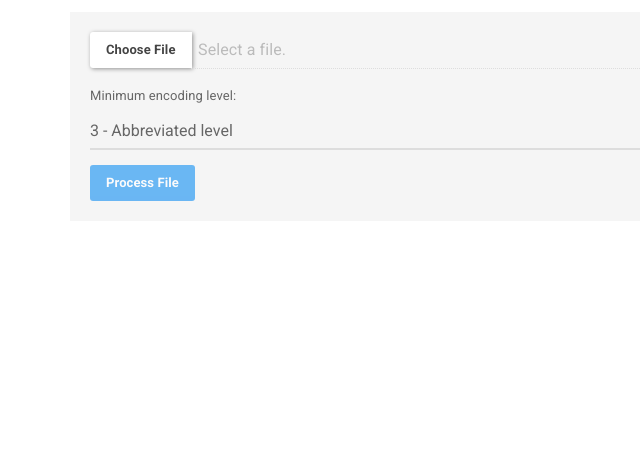
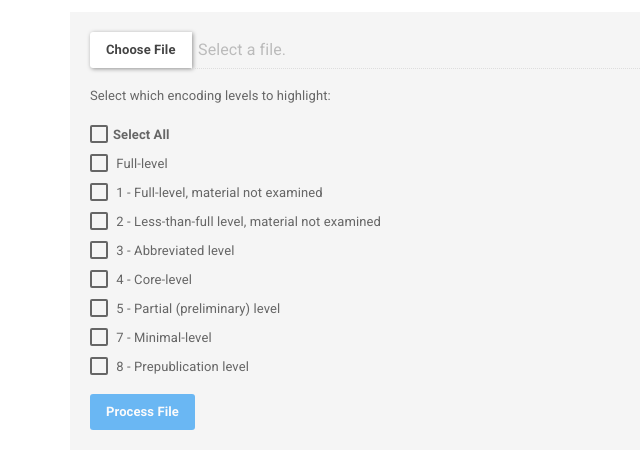
Before and after one commit to wc-library/biblevel-checker, a PHP site: page / in a window 1280 px wide. Shown: the part 59-528 px from the top of the page, without its empty margins (0-640 px from the left). Run offline with PHP 8.4, Linux system fonts and the light colour scheme; some libraries are stand-ins or nearby versions.

Commit message:
Started re-working index.php to use checkboxes instead of a select for choosing encoding levels.
- User now selects the encoding levels they want to highlight
- check_elvl_code() now takes an array of target ELVLs instead of a minimum ELVL. It will check to see if $elvl_code is one of the target ELVLs and flag it if so

```diff
--- a/handlers/encodinglevel_handler.php
+++ b/handlers/encodinglevel_handler.php
@@ -11,8 +11,8 @@ try {
 
     // Get array of $oclc numbers
     $oclc_list = file($_FILES['oclc_list']['tmp_name']);
-    // Get min-encoding-level (default to 3 if not set by client)
-    $min_elvl = (isset($_POST['min-encoding-level'])) ? $_POST['min-encoding-level'] : 3;
+    // Array of levels to highlight
+    $elvls = $_POST['encoding-levels'];
 
     // $results[$i] = ['oclc' => OCLC number, 'elvl' => encoding level] where $i = corresponding index in $oclc_list
     $results = [];
@@ -24,7 +24,7 @@ try {
         set_time_limit(30);
         $marcxml_string = get_bib_record($oclc);
         $elvl_code = get_elvl_code($marcxml_string);
-        $elvl_check_results = check_elvl_code($elvl_code, $min_elvl);
+        $elvl_check_results = check_elvl_code($elvl_code, $elvls);
         $results[$index] = ['oclc' => trim($oclc), 'elvl' => $elvl_check_results];
     }
 
--- a/index.php
+++ b/index.php
@@ -27,19 +27,63 @@ include_once 'templates/header.php';
                        id="file-select-text" placeholder="Select a file." >
             </div>
             <div class="form-group">
-                <label class="control-label" for="min-encoding-level-select">Minimum encoding level:</label>
-                <select class="form-control" required
-                        id="min-encoding-level-select" name="min-encoding-level">
-                    <option value=" ">Full-level</option>
-                    <option value="1">1 - Full-level, material not examined</option>
-                    <option value="2">2 - Less-than-full level, material not examined</option>
-                    <option value="3" selected>3 - Abbreviated level</option>
-                    <option value="4">4 - Core-level</option>
-                    <option value="5">5 - Partial (preliminary) level</option>
-                    <option value="7">7 - Minimal-level</option>
-                    <option value="8">8 - Prepublication level</option>
-                    <?php // TODO: figure out if levels I-J are relevant? ?>
-                </select>
+                <label class="control-label">
+                    Select which encoding levels to highlight:
+                </label>
+                <div id="encoding-level-select-div">
+                    <div class="checkbox">
+                        <label><input type="checkbox" id="encoding-levels-select-all"><b>Select All</b></label>
+                    </div>
+                    <div class="checkbox">
+                        <label><input type="checkbox" class="encoding-level-checkbox"
+                                      name="encoding-levels[]" value="0">
+                            Full-level
+                        </label>
+                    </div>
+                    <div class="checkbox">
+                        <label><input type="checkbox" class="encoding-level-checkbox"
+                                      name="encoding-levels[]" value="1">
+                            1 - Full-level, material not examined
+                        </label>
+                    </div>
+                    <div class="checkbox">
+                        <label><input type="checkbox" class="encoding-level-checkbox"
+                                      name="encoding-levels[]" value="2">
+                            2 - Less-than-full level, material not examined
+                        </label>
+                    </div>
+                    <div class="checkbox">
+                        <label><input type="checkbox" class="encoding-level-checkbox"
+                                      name="encoding-levels[]" value="3">
+                            3 - Abbreviated level
+                        </label>
+                    </div>
+                    <div class="checkbox">
+                        <label><input type="checkbox" class="encoding-level-checkbox"
+                                      name="encoding-levels[]" value="4">
+                            4 - Core-level
+                        </label>
+                    </div>
+                    <div class="checkbox">
+                        <label><input type="checkbox" class="encoding-level-checkbox"
+                                      name="encoding-levels[]" value="5">
+                            5 - Partial (preliminary) level
+                        </label>
+                    </div>
+                    <div class="checkbox">
+                        <label><input type="checkbox" class="encoding-level-checkbox"
+                                      name="encoding-levels[]" value="7">
+                            7 - Minimal-level
+                        </label>
+                    </div>
+                    <div class="checkbox">
+                        <label><input type="checkbox" class="encoding-level-checkbox"
+                                      name="encoding-levels[]" value="8">
+                            8 - Prepublication level
+                        </label>
+                    </div>
+
+                </div>
             </div>
             <input class="btn btn-primary" type="submit" disabled
                    id="file-select-submit" name="file-select-submit" value="Process File">
--- a/res/css/_global.scss
+++ b/res/css/_global.scss
@@ -10,6 +10,6 @@
 @import "mixins/transition";
 
 // Components
-@import "components/file-input";
+@import "components/input";
 @import "components/loader";
 @import "components/collapse";
--- a/res/css/components/_file-input.scss
+++ /dev/null
@@ -1,16 +0,0 @@
-/* For Bootstrap styling on input[type="file"]
- * See https://www.abeautifulsite.net/whipping-file-inputs-into-shape-with-bootstrap-3
- */
-
-/* Bootstrap file upload input */
-
-// The file select button
-input[type="file"].form-control-file {
-  display: none;
-}
-
-// The text field used to display file name
-input[type="text"].form-control-file {
-  padding-left: 0.75rem;
-  padding-right: 0.75rem;
-}
--- /dev/null
+++ b/res/css/components/_input.scss
@@ -0,0 +1,27 @@
+/*
+ * Additional styling for inputs
+ */
+
+// prevent checkbox label text from getting highlighted if rapidly clicking
+div.checkbox {
+  -webkit-user-select: none;
+  -moz-user-select: none;
+  -ms-user-select: none;
+  user-select: none;
+}
+
+
+/* Bootstrap file upload input
+ * See https://www.abeautifulsite.net/whipping-file-inputs-into-shape-with-bootstrap-3
+ */
+
+// The file select button
+input[type="file"].form-control-file {
+  display: none;
+}
+
+// The text field used to display file name
+input[type="text"].form-control-file {
+  padding-left: 0.75rem;
+  padding-right: 0.75rem;
+}
--- a/res/js/index.js
+++ b/res/js/index.js
@@ -128,15 +128,50 @@ $(function () {
     $(':file').on('fileselect', function(event, numFiles, label) {
         var input = $('#file-select-text'),
             log = numFiles > 1 ? numFiles + ' files selected' : label;
+        // Don't enable submit button unless 1 or more encoding levels are selected
+        var nothingChecked = $('input[name="encoding-levels[]"]:checked').length === 0;
         if( input.length ) {
             input.val(log);
-            $('#file-select-submit').prop('disabled', false);
+            $('#file-select-submit').prop('disabled', nothingChecked);
         }
         // enable/disable submit button
         if (numFiles > 0) {
-            $('#file-select-submit').prop('disabled', false);
+            $('#file-select-submit').prop('disabled', nothingChecked);
         } else {
             $('#file-select-submit').prop('disabled', true);
+        }
+    });
+
+    // Add listener to select all checkbox
+    $('#encoding-levels-select-all').change(function () {
+        $('.encoding-level-checkbox').prop('checked', $(this).prop('checked'));
+        // Submit button won't be enabled if there aren't any files selected
+        if ($('#file-select-input').get(0).files.length > 0) {
+            // if nothing is checked, submit buttons should be disabled
+            $('input[type=submit]').prop('disabled', !$(this).prop('checked'));
+        }
+
+    });
+    // Add listeners to all encoding level checkboxes
+    $('.encoding-level-checkbox').change(function () {
+        // uncheck select all if this gets unchecked
+        if ($(this).prop('checked') === false) {
+            $('#encoding-levels-select-all').prop('checked', false);
+            // Disable submit buttons if nothing is checked
+            if ($('.encoding-level-checkbox:checked').length === 0) {
+                $('input[type=submit]').prop('disabled', true);
+            }
+        }
+        // if this was checked, re-enable submit buttons
+        else {
+            // Don't enable submit if there aren't any files selected
+            if ($('#file-select-input').get(0).files.length > 0)
+                $('input[type=submit]').prop('disabled', false);
+
+            // if everything else is checked, then set select all to checked
+            if ($('.encoding-level-checkbox:checked').length === $('.encoding-level-checkbox').length) {
+                $('#encoding-levels-select-all').prop('checked', true);
+            }
         }
     });
 
@@ -157,9 +192,11 @@ $(function () {
 
         // Retrieve file from the input and upload
         var file = fileSelectInput.prop('files')[0];
+        // FIXME: .val() won't work, use .each() and a function
+        var encodingLevels = $('input[name="encoding-levels[]"]:checked').val();
         var formData = new FormData();
         formData.append('oclc_list', file);
-        formData.append('min-encoding-level', $('#min-encoding-level-select').find(':selected').val());
+        formData.append('encoding-levels', encodingLevels);
         showLoader(outputDiv);
         uploadFile(formData);
 
```
Also changed, not shown: handlers/functions/encodinglevel.php (+18 -1 lines), res/css/index.css, 1 other file.
